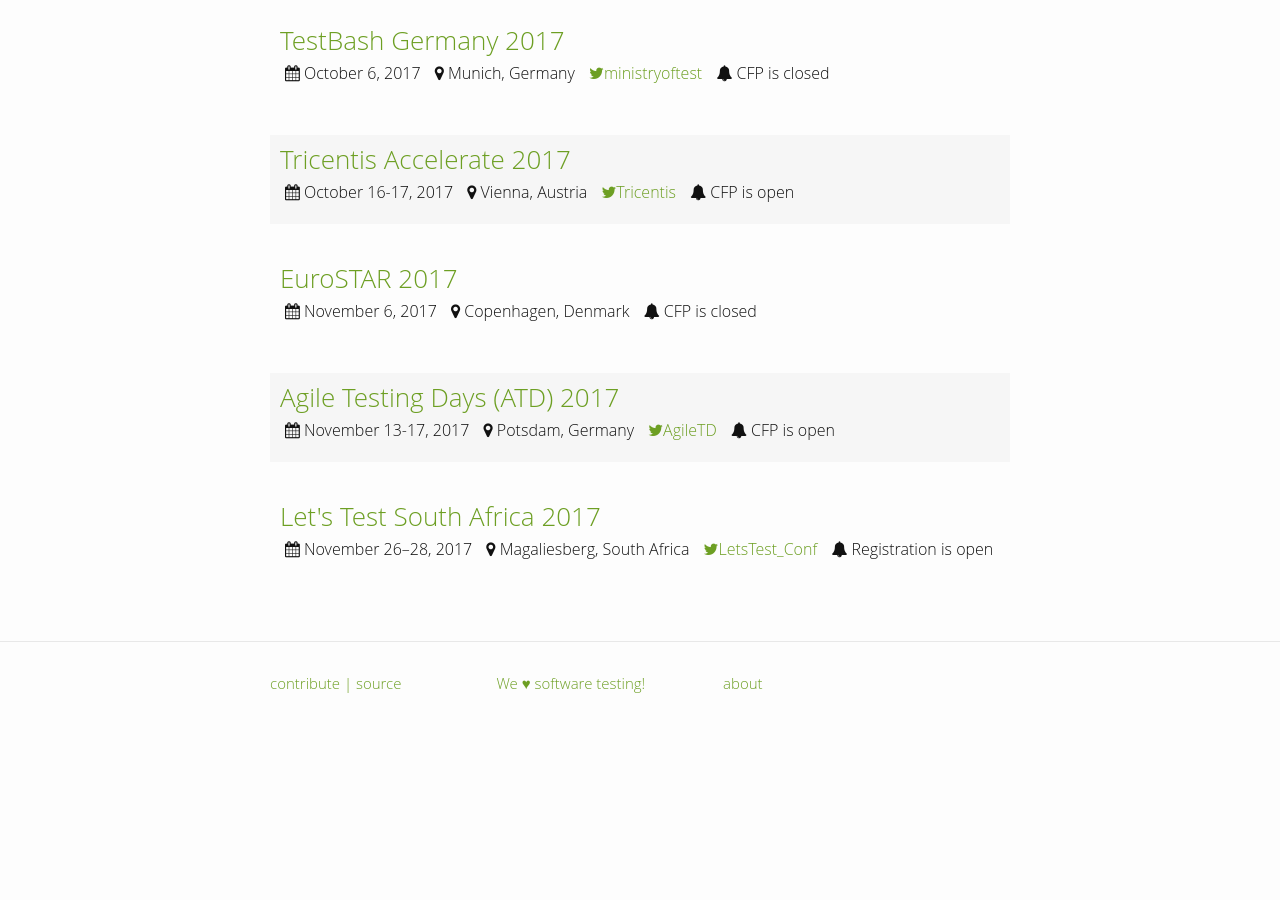
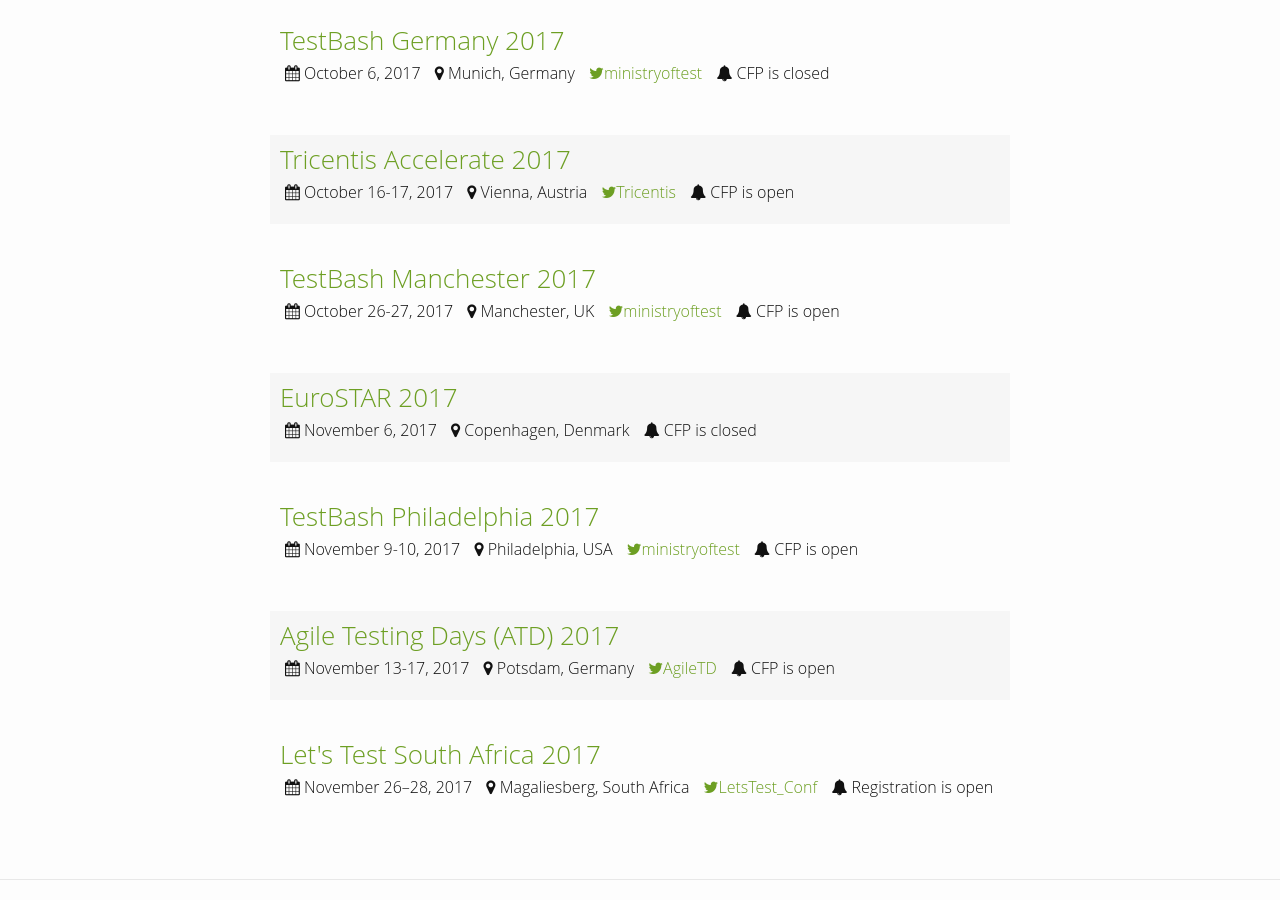
Before and after one commit to TestingConferences/testingconferences.github.io, a Jekyll site: the page built from index.html, in a window 1280 px wide and 900 px high, scrolled down 5103 px. Built offline with Jekyll 4.4.1, drawn with Linux system fonts in a browser that asks for light colours; before the commit the page ends 5858 px from its top, so only the background shows below that.

Commit message:
added TB Manc and Philadelphia

```diff
--- a/_data/current.yml
+++ b/_data/current.yml
@@ -279,11 +279,25 @@
   status: CFP is open
   twitter: Tricentis
 
+- name: TestBash Manchester 2017
+  location: Manchester, UK
+  dates: "October 26-27, 2017"
+  url: https://www.ministryoftesting.com/2017/02/testbash-is-returning-to-manchester/
+  status: CFP is open
+  twitter: ministryoftest
+
 - name: EuroSTAR 2017
   location: Copenhagen, Denmark
   dates: "November 6, 2017"
   url: https://conference.eurostarsoftwaretesting.com/
   status: CFP is closed
+
+- name: TestBash Philadelphia 2017
+  location: Philadelphia, USA
+  dates: "November 9-10, 2017"
+  url: https://www.ministryoftesting.com/2017/02/testbash-is-returning-to-philadelphia/
+  status: CFP is open
+  twitter: ministryoftest
 
 - name: Agile Testing Days (ATD) 2017
   location: Potsdam, Germany
```
